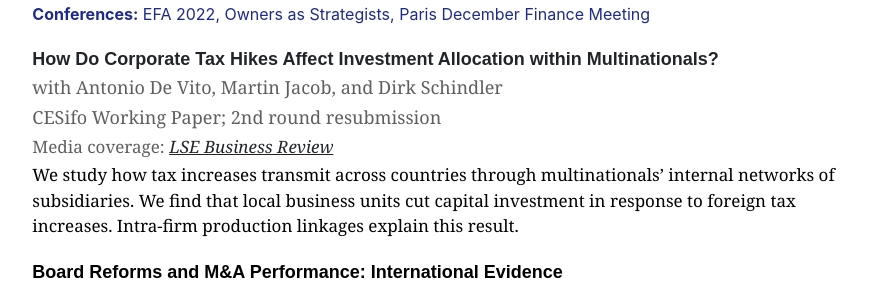
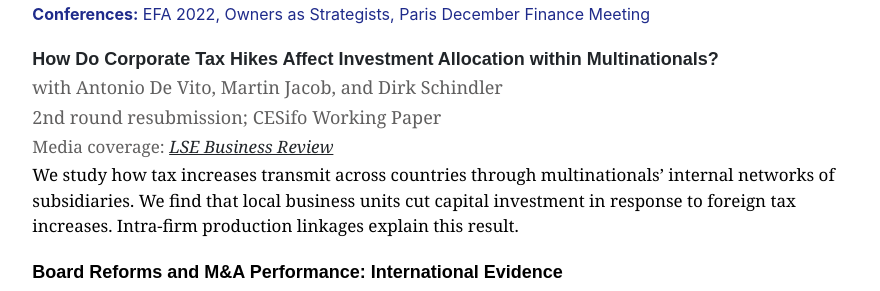
Before and after one commit to guosongxu/guosongxu.github.io, a Jekyll site: the page built from index.md, in a window 1280 px wide and 900 px high, scrolled down 1579 px. Shown: the part 208-499 px from the top of the window, without its empty margins (197-1077 px from the left). Built offline with Jekyll 4.4.1, drawn with Linux system fonts in a browser that asks for light colours.

Commit message:
home.html

```diff
--- a/_layouts/home.html
+++ b/_layouts/home.html
@@ -51,7 +51,7 @@
 
     <p style="font-family:arial, 'MS Sans Serif', arial;font-size:18px;margin-bottom:1px;"><a rel="noreferrer noopener" aria-label=" (opens in a new tab)" href="https://papers.ssrn.com/sol3/papers.cfm?abstract_id=3643481" target="_blank" style="text-decoration:none;"><strong>How Do Corporate Tax Hikes Affect Investment Allocation within Multinationals?</strong></a></p>
     <p style="font-family:georgia;font-size:18px;margin-bottom:3px;color:#605F5F">with Antonio De Vito, Martin Jacob, and Dirk Schindler</p>
-    <p style="font-family:georgia;font-size:18px;margin-bottom:3px;color:#605F5F">CESifo Working Paper; 2nd round resubmission</p>
+    <p style="font-family:georgia;font-size:18px;margin-bottom:3px;color:#605F5F">2nd round resubmission; CESifo Working Paper</p>
     <p style="font-family:georgia;font-size:17px;margin-bottom:3px;color:#605F5F">Media coverage:&nbsp;<em><a rel="noreferrer noopener" href="https://blogs.lse.ac.uk/businessreview/2020/09/01/the-impact-of-austerity-policies-in-a-country-can-be-felt-across-its-borders/" target="_blank">LSE Business Review</a></em> </p>
     <p style="font-family:georgia;font-size:17px;margin-bottom:20px">We study how tax increases transmit across countries through multinationals’ internal networks of subsidiaries. We find that local business units cut capital investment in response to foreign tax increases. Intra-firm production linkages explain this result. </p>
 
```
